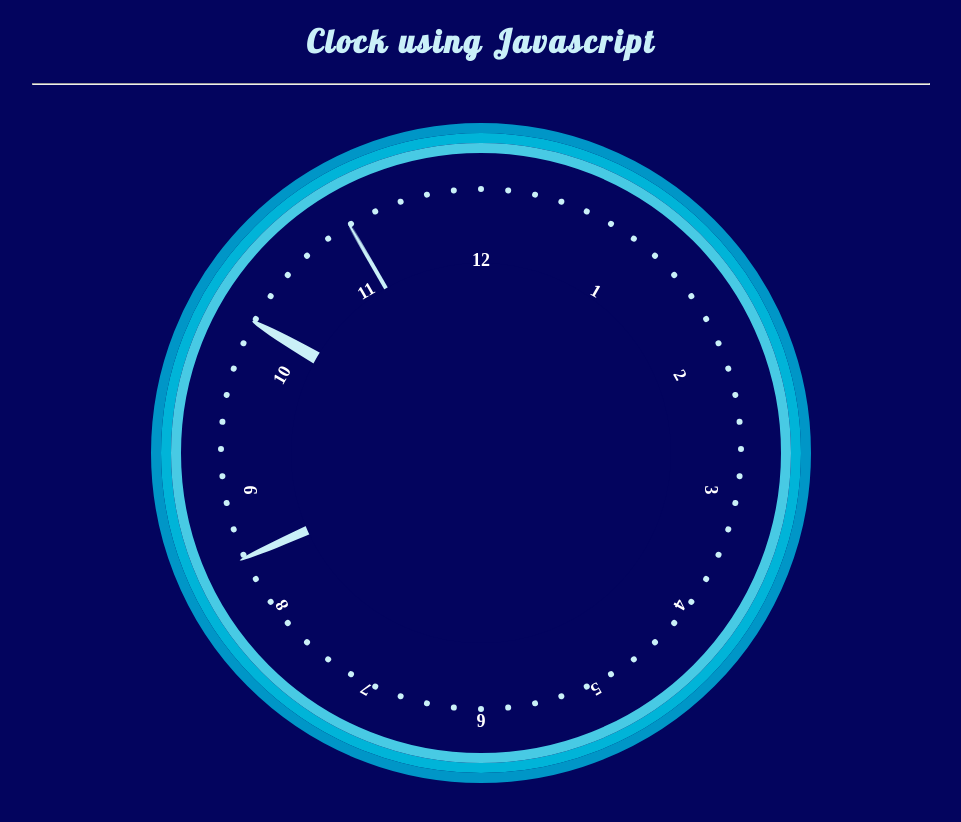
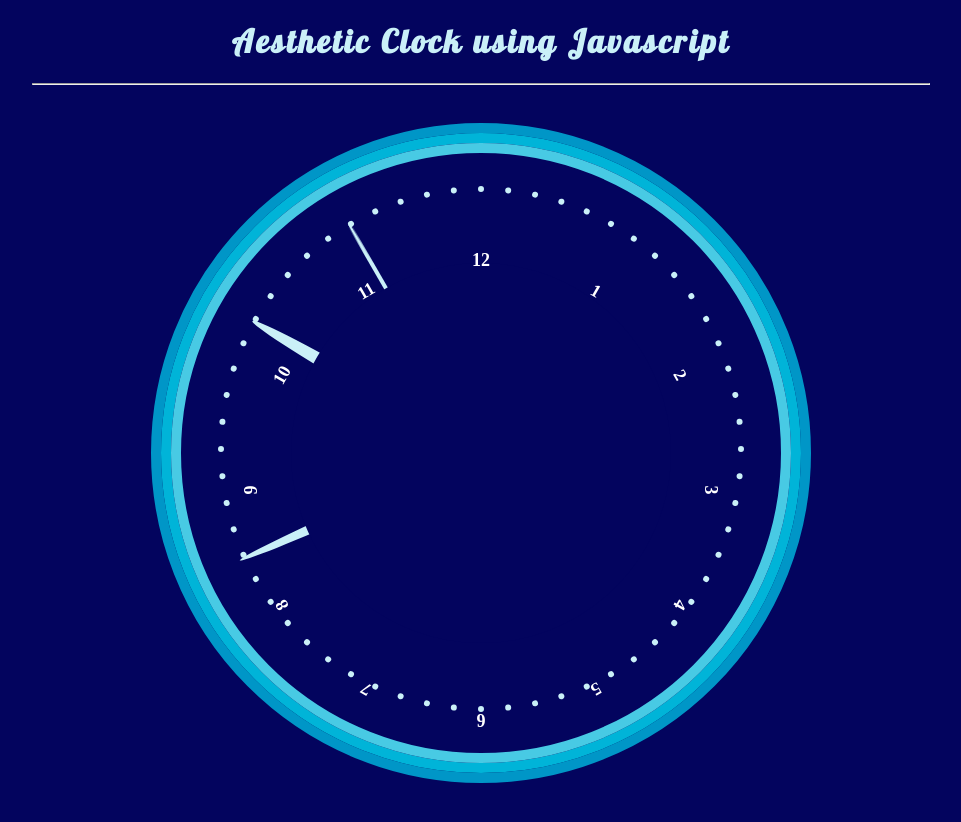
Before and after one commit to vexalite/third, a plain HTML site: page index.html in a window 1280 px wide. Shown: the whole page, without its empty margins (159-1120 px from the left). Drawn offline with Linux system fonts and the light colour scheme.

Commit message:
aesthetic

```diff
--- a/index.html
+++ b/index.html
@@ -154,7 +154,7 @@ display: none;
         <li>Query Selector</li>
     </ul> -->
 <!-- <div class="hand"></div> -->
-  <h1>Clock using Javascript</h1>
+  <h1>Aesthetic Clock using Javascript</h1>
     <hr>
 
 
```
